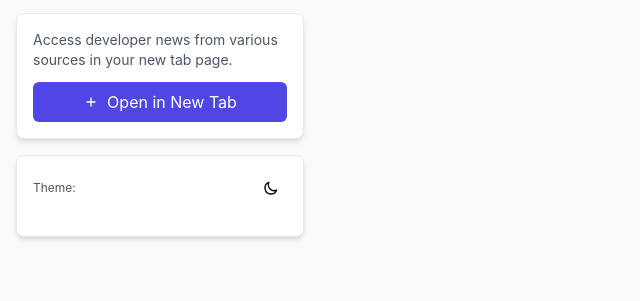
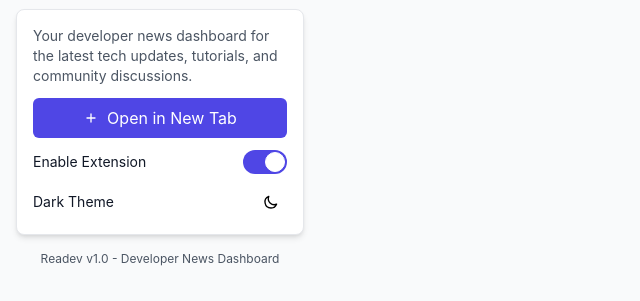
Before and after one commit to AliYmn/readev, a website built with webpack: page src/html/popup.html in a window 1280 px wide. Shown: the part 47-348 px from the top of the page, without its empty margins (0-640 px from the left). Built offline with nearby package versions, Linux system fonts and the light colour scheme.

Commit message:
feat: redesign popup UI with extension toggle and improved theme controls

```diff
--- a/src/html/popup.html
+++ b/src/html/popup.html
@@ -6,7 +6,7 @@
   <title>Readev</title>
 </head>
 <body class="w-80 p-4 theme-bg-secondary" id="popup-body">
-  <div class="flex items-center space-x-2 mb-4">
+  <div class="flex items-center space-x-2 mb-3">
     <svg xmlns="http://www.w3.org/2000/svg" class="h-6 w-6 text-primary-600" fill="none" viewBox="0 0 24 24" stroke="currentColor">
       <path stroke-linecap="round" stroke-linejoin="round" stroke-width="2" d="M19 20H5a2 2 0 01-2-2V6a2 2 0 012-2h10a2 2 0 012 2v1m2 13a2 2 0 01-2-2V7m2 13a2 2 0 002-2V9a2 2 0 00-2-2h-2m-4-3H9M7 16h6M7 8h6v4H7V8z" />
     </svg>
@@ -15,36 +15,45 @@
 
   <div class="card mb-4">
     <p class="text-sm theme-text-secondary mb-3">
-      Access developer news from various sources in your new tab page.
+      Your developer news dashboard for the latest tech updates, tutorials, and community discussions.
     </p>
 
-    <div class="flex flex-col space-y-2">
+    <div class="flex flex-col space-y-3">
       <button id="open-newtab" class="btn flex items-center justify-center">
         <svg xmlns="http://www.w3.org/2000/svg" class="h-4 w-4 mr-2" fill="none" viewBox="0 0 24 24" stroke="currentColor">
           <path stroke-linecap="round" stroke-linejoin="round" stroke-width="2" d="M12 6v6m0 0v6m0-6h6m-6 0H6" />
         </svg>
         Open in New Tab
       </button>
-    </div>
+
+      <!-- Extension Enable/Disable Toggle -->
+      <div class="flex items-center justify-between">
+        <span class="text-sm theme-text-primary">Enable Extension</span>
+        <label class="relative inline-flex items-center cursor-pointer">
+          <input type="checkbox" id="extension-toggle" class="sr-only peer" checked>
+          <div class="w-11 h-6 bg-gray-200 peer-focus:outline-none peer-focus:ring-2 peer-focus:ring-primary-300 dark:peer-focus:ring-primary-800 rounded-full peer dark:bg-gray-700 peer-checked:after:translate-x-full peer-checked:after:border-white after:content-[''] after:absolute after:top-[2px] after:left-[2px] after:bg-white after:border-gray-300 after:border after:rounded-full after:h-5 after:w-5 after:transition-all dark:border-gray-600 peer-checked:bg-primary-600"></div>
+        </label>
       </div>
 
-  <div class="card">
-    <div class="flex justify-between items-center mb-3">
-      <span class="text-xs theme-text-secondary">Theme:</span>
-      <button id="theme-toggle" class="theme-toggle">
+      <!-- Theme Toggle -->
+      <div class="flex items-center justify-between">
+        <span class="text-sm theme-text-primary">Dark Theme</span>
+        <button id="theme-toggle" class="theme-toggle flex items-center justify-center w-8 h-8 rounded-full hover:bg-gray-100 dark:hover:bg-gray-700">
           <!-- Sun icon for dark mode -->
-        <svg xmlns="http://www.w3.org/2000/svg" class="h-4 w-4 dark-icon hidden" fill="none" viewBox="0 0 24 24" stroke="currentColor">
+          <svg xmlns="http://www.w3.org/2000/svg" class="h-5 w-5 dark-icon hidden" fill="none" viewBox="0 0 24 24" stroke="currentColor">
             <path stroke-linecap="round" stroke-linejoin="round" stroke-width="2" d="M12 3v1m0 16v1m9-9h-1M4 12H3m15.364 6.364l-.707-.707M6.343 6.343l-.707-.707m12.728 0l-.707.707M6.343 17.657l-.707.707M16 12a4 4 0 11-8 0 4 4 0 018 0z" />
           </svg>
           <!-- Moon icon for light mode -->
-        <svg xmlns="http://www.w3.org/2000/svg" class="h-4 w-4 light-icon" fill="none" viewBox="0 0 24 24" stroke="currentColor">
+          <svg xmlns="http://www.w3.org/2000/svg" class="h-5 w-5 light-icon" fill="none" viewBox="0 0 24 24" stroke="currentColor">
             <path stroke-linecap="round" stroke-linejoin="round" stroke-width="2" d="M20.354 15.354A9 9 0 018.646 3.646 9.003 9.003 0 0012 21a9.003 9.003 0 008.354-5.646z" />
           </svg>
         </button>
       </div>
-    <div id="sites-list" class="space-y-2 mt-4">
-      <!-- Sites will be dynamically inserted here -->
     </div>
+  </div>
+
+  <div class="text-xs text-center theme-text-secondary mt-2">
+    <p>Readev v1.0 - Developer News Dashboard</p>
   </div>
 
   <script src="../js/popup.js"></script>
--- a/src/popup.ts
+++ b/src/popup.ts
@@ -1,5 +1,4 @@
 import './styles.css';
-import { ContentSource, Site, Feed, isSite, isFeed, ContentData } from './types';
 import { initTheme, toggleTheme } from './theme';
 
 /**
```
Also changed, not shown: README.md, images/logo.png. Lines whose indentation alone changed are shown as unchanged.
